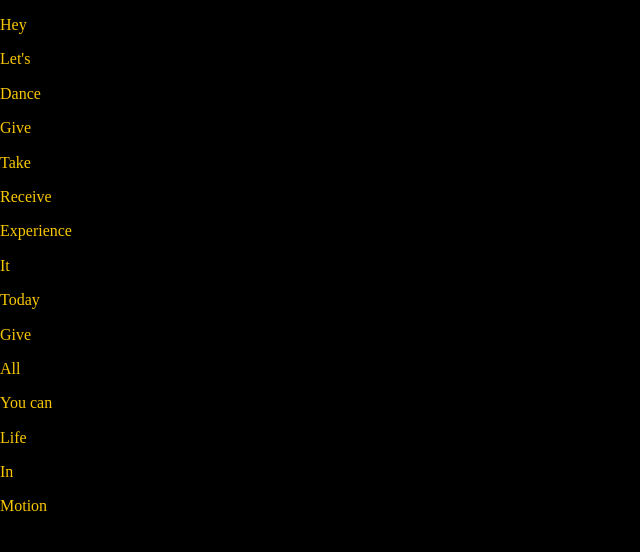
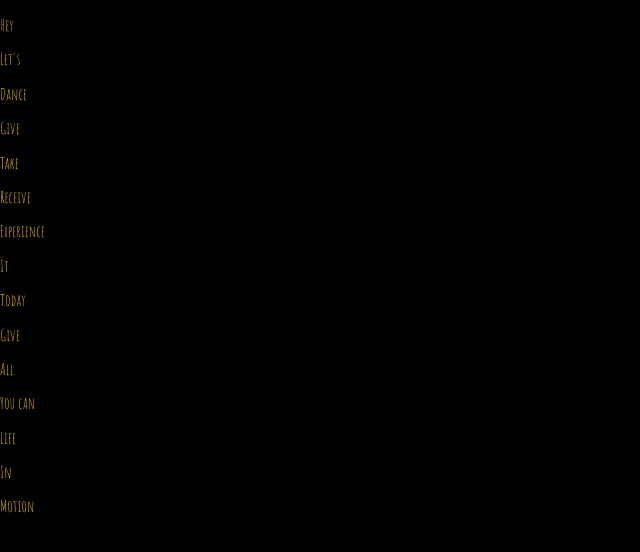
Before and after one commit to kamilpreweda/flex_panels, a website: page src/content/index.html in a window 1280 px wide. Shown: the whole page, without its empty margins (0-640 px from the left). Drawn offline with nearby package versions, Linux system fonts and the light colour scheme; files that its build step writes are made by us from their sources.

Commit message:
added font

```diff
--- a/src/scss/main.scss
+++ b/src/scss/main.scss
@@ -1,12 +1,16 @@
 @import "_normalize";
 @import "_variables";
+@import url('https://fonts.googleapis.com/css?family=Amatic+SC&display=swap');
 
 
 html {
   box-sizing: border-box;
+  font-family: 'Amatic SC', cursive;
 }
 
-*, *:before, *:after {
+*,
+*:before,
+*:after {
   box-sizing: inherit;
 }
 
```
